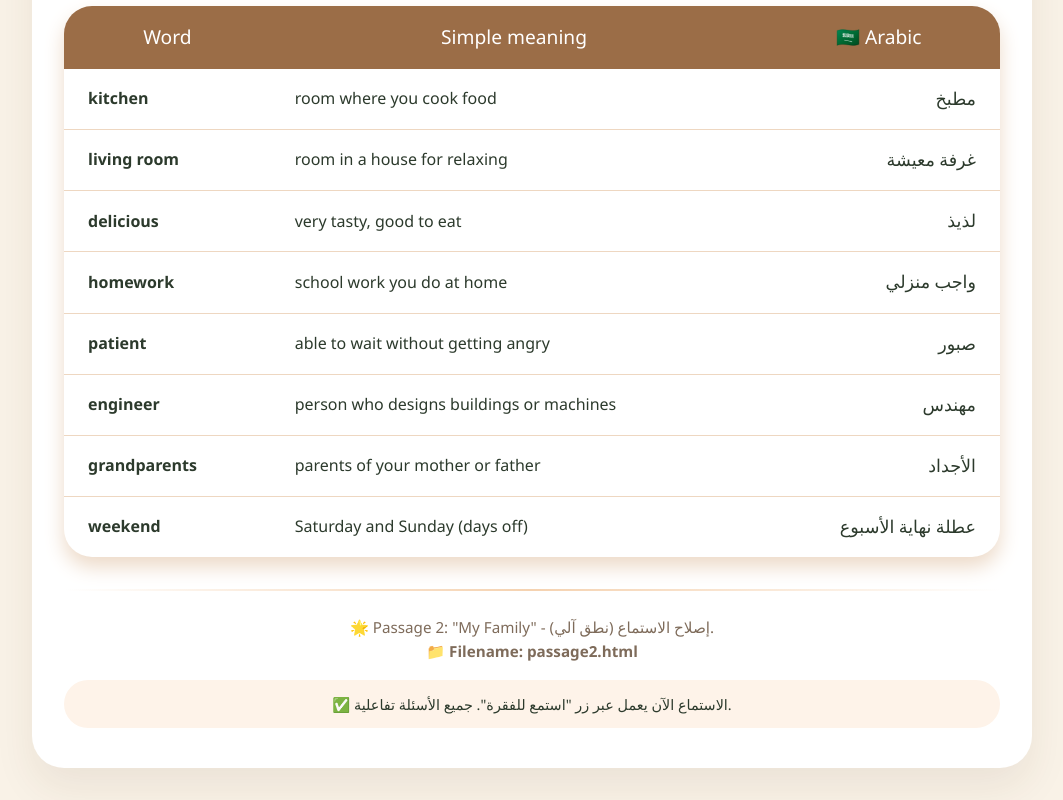
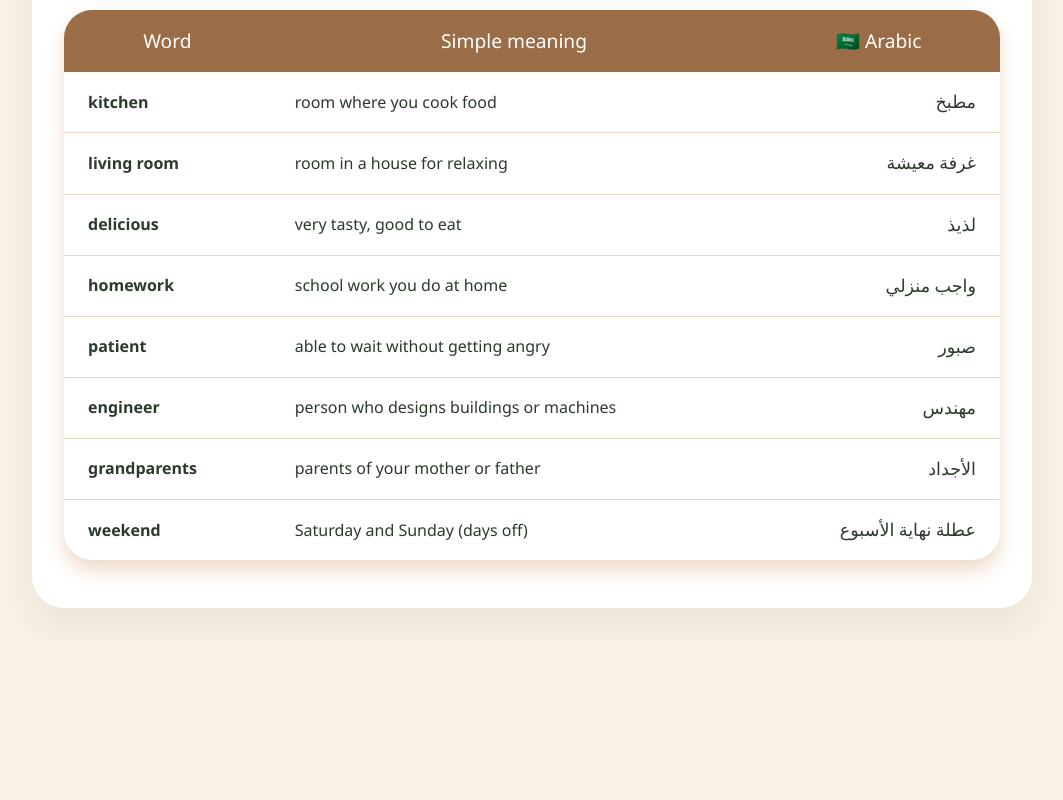
Before and after one commit to anassarhan78-png/step-reading, a plain HTML site: page passages/passage2.html in a window 1280 px wide. Shown: the part 4193-4993 px from the top of the page, without its empty margins (108-1171 px from the left). After the commit the page ends 4833 px from the top, so only its background shows below. Drawn offline with Linux system fonts and the light colour scheme.

Commit message:
Update passage2.html

```diff
--- a/passages/passage2.html
+++ b/passages/passage2.html
@@ -57,7 +57,7 @@
         .paragraph-card {
             background: #fff9f2;
             border-radius: 28px;
-            padding: 1.8rem 1.8rem 1.8rem 1.8rem;
+            padding: 1.8rem;
             box-shadow: 0 5px 20px rgba(150, 110, 70, 0.1);
             transition: 0.2s;
             border: 1px solid #fadfc4;
@@ -110,7 +110,7 @@
         .questions-section {
             background: #fef3e9;
             border-radius: 40px;
-            padding: 2rem 2rem 1.8rem 2rem;
+            padding: 2rem;
             margin: 2.5rem 0 2rem 0;
             border: 2px solid #f5cba0;
         }
@@ -241,18 +241,6 @@
             font-size: 1.1rem;
             color: #2c3a2c;
         }
-        .footer-note {
-            margin-top: 1.5rem;
-            color: #7e6b5a;
-            font-size: 0.95rem;
-            text-align: center;
-        }
-        hr {
-            border: none;
-            height: 2px;
-            background: linear-gradient(90deg, transparent, #f5d2b0, transparent);
-            margin: 2rem 0 0.5rem 0;
-        }
         @media (max-width: 700px) {
             .container { padding: 1.5rem; }
             .para-header { flex-direction: column; align-items: start; }
@@ -267,7 +255,6 @@
 
     <h2>🏡 Meet Ahmed and his family</h2>
 
-    <!-- فقرة 1 -->
     <div class="passage-grid">
         <div class="paragraph-card">
             <div class="para-header">
@@ -281,7 +268,6 @@
             </div>
         </div>
 
-        <!-- فقرة 2 -->
         <div class="paragraph-card">
             <div class="para-header">
                 <span style="font-weight: 600; background: #f8d7b5; padding: 0.3rem 1.8rem; border-radius: 40px;">👩‍🍳 paragraph 2</span>
@@ -294,7 +280,6 @@
             </div>
         </div>
 
-        <!-- فقرة 3 -->
         <div class="paragraph-card">
             <div class="para-header">
                 <span style="font-weight: 600; background: #f8d7b5; padding: 0.3rem 1.8rem; border-radius: 40px;">👨‍💼 paragraph 3</span>
@@ -307,7 +292,6 @@
             </div>
         </div>
 
-        <!-- فقرة 4 -->
         <div class="paragraph-card">
             <div class="para-header">
                 <span style="font-weight: 600; background: #f8d7b5; padding: 0.3rem 1.8rem; border-radius: 40px;">👧👧 paragraph 4</span>
@@ -320,7 +304,6 @@
             </div>
         </div>
 
-        <!-- فقرة 5 -->
         <div class="paragraph-card">
             <div class="para-header">
                 <span style="font-weight: 600; background: #f8d7b5; padding: 0.3rem 1.8rem; border-radius: 40px;">👴👵 paragraph 5</span>
@@ -334,11 +317,9 @@
         </div>
     </div>
 
-    <!-- 5 أسئلة STEP - تفاعلية -->
     <div class="questions-section">
         <h3>📘 STEP-style questions (A1) - Interactive</h3>
 
-        <!-- سؤال 1 -->
         <div class="question-item" id="q1">
             <span class="q-num">1</span> <strong>Word meaning:</strong> In paragraph 2, what does the word "<strong>patient</strong>" mean?
             <div class="options">
@@ -351,7 +332,6 @@
             <button class="show-answer-btn" onclick="showAnswer(1, 'b')">🔍 Show answer</button>
         </div>
 
-        <!-- سؤال 2 -->
         <div class="question-item" id="q2">
             <span class="q-num">2</span> <strong>Go back to paragraph 4:</strong> How old is Sara?
             <div class="options">
@@ -364,7 +344,6 @@
             <button class="show-answer-btn" onclick="showAnswer(2, 'c')">🔍 Show answer</button>
         </div>
 
-        <!-- سؤال 3 -->
         <div class="question-item" id="q3">
             <span class="q-num">3</span> <strong>Main idea:</strong> What is the main idea of this story?
             <div class="options">
@@ -377,7 +356,6 @@
             <button class="show-answer-btn" onclick="showAnswer(3, 'b')">🔍 Show answer</button>
         </div>
 
-        <!-- سؤال 4 -->
         <div class="question-item" id="q4">
             <span class="q-num">4</span> <strong>Detail:</strong> What does Ahmed's father do on Fridays? (paragraph 3)
             <div class="options">
@@ -390,7 +368,6 @@
             <button class="show-answer-btn" onclick="showAnswer(4, 'b')">🔍 Show answer</button>
         </div>
 
-        <!-- سؤال 5 -->
         <div class="question-item" id="q5">
             <span class="q-num">5</span> <strong>Inference:</strong> How does Ahmed feel when he sees his grandparents?
             <div class="options">
@@ -404,7 +381,6 @@
         </div>
     </div>
 
-    <!-- جدول المفردات -->
     <h3 style="font-size: 1.8rem; font-weight: 400; margin-bottom: 0.5rem;">🔤 Vocabulary from the passage</h3>
     <table>
         <thead><tr><th>Word</th><th>Simple meaning</th><th>🇸🇦 Arabic</th></tr></thead>
@@ -419,19 +395,10 @@
             <tr><td><strong>weekend</strong></td><td>Saturday and Sunday (days off)</td><td class="arabic">عطلة نهاية الأسبوع</td></tr>
         </tbody>
     </table>
-
-    <hr>
-    <div class="footer-note">
-        🌟 Passage 2: "My Family" - إصلاح الاستماع (نطق آلي).<br>
-        📁 <strong>Filename: passage2.html</strong>
-    </div>
-    <div style="margin-top: 1rem; font-size: 0.9rem; background: #fef3e9; border-radius: 60px; padding: 0.8rem 2rem; text-align: center;">
-        ✅ الاستماع الآن يعمل عبر زر "استمع للفقرة". جميع الأسئلة تفاعلية.
-    </div>
 </div>
 
 <script>
-    // وظيفة قراءة النص بصوت عالٍ (Web Speech API)
+    // Audio function
     function readAloud(elementId) {
         const textElement = document.getElementById(elementId);
         if (!textElement) return;
@@ -448,6 +415,7 @@
         window.speechSynthesis.speak(utterance);
     }
 
+    // Interaction logic
     document.querySelectorAll('.option input[type="radio"]').forEach(radio => {
         radio.addEventListener('change', function() {
             const questionItem = this.closest('.question-item');
@@ -474,6 +442,7 @@
         });
     });
 
+    // Show answer button logic
     function showAnswer(questionNum, correctLetter) {
         const feedback = document.getElementById('feedback' + questionNum);
         let answerText = '';
```
